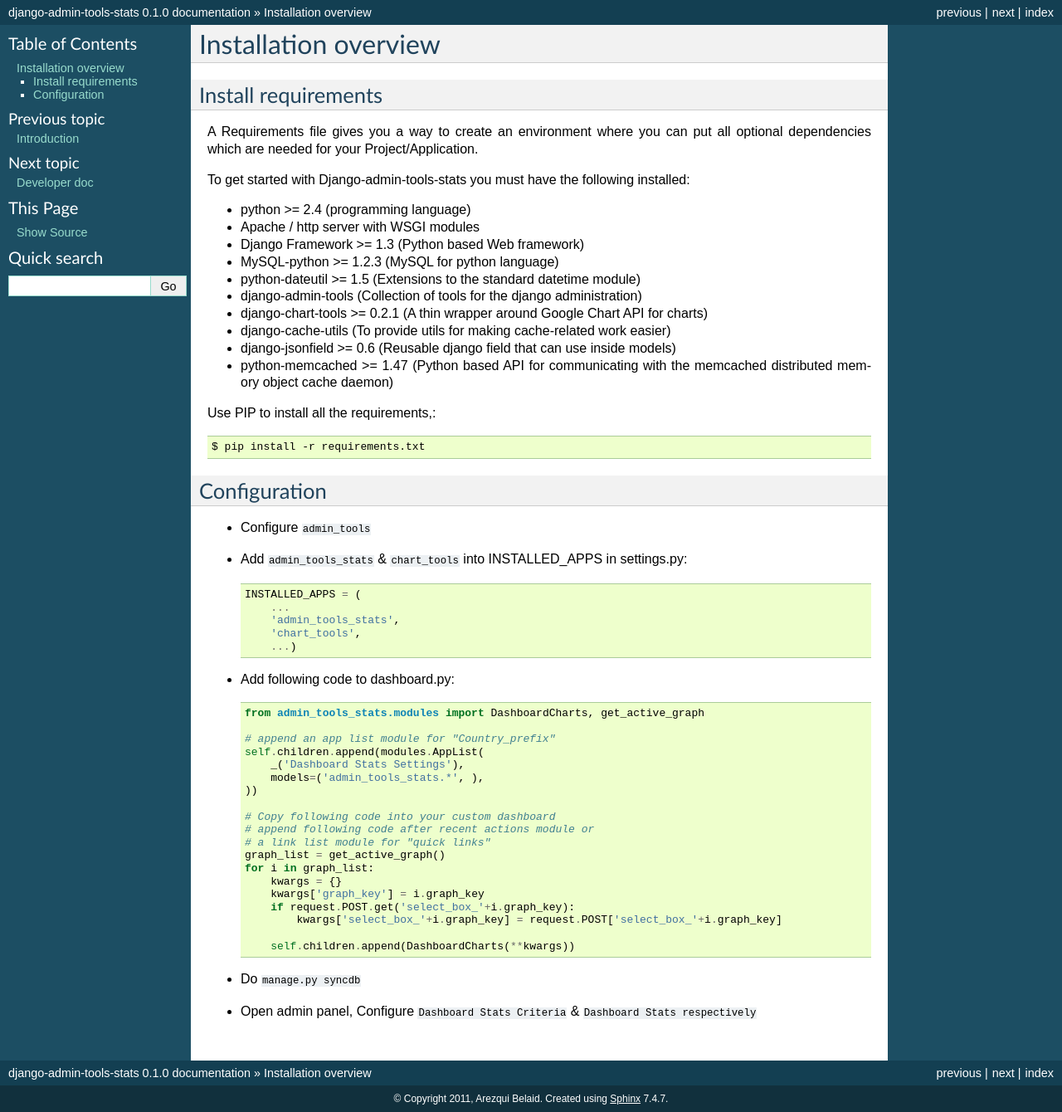
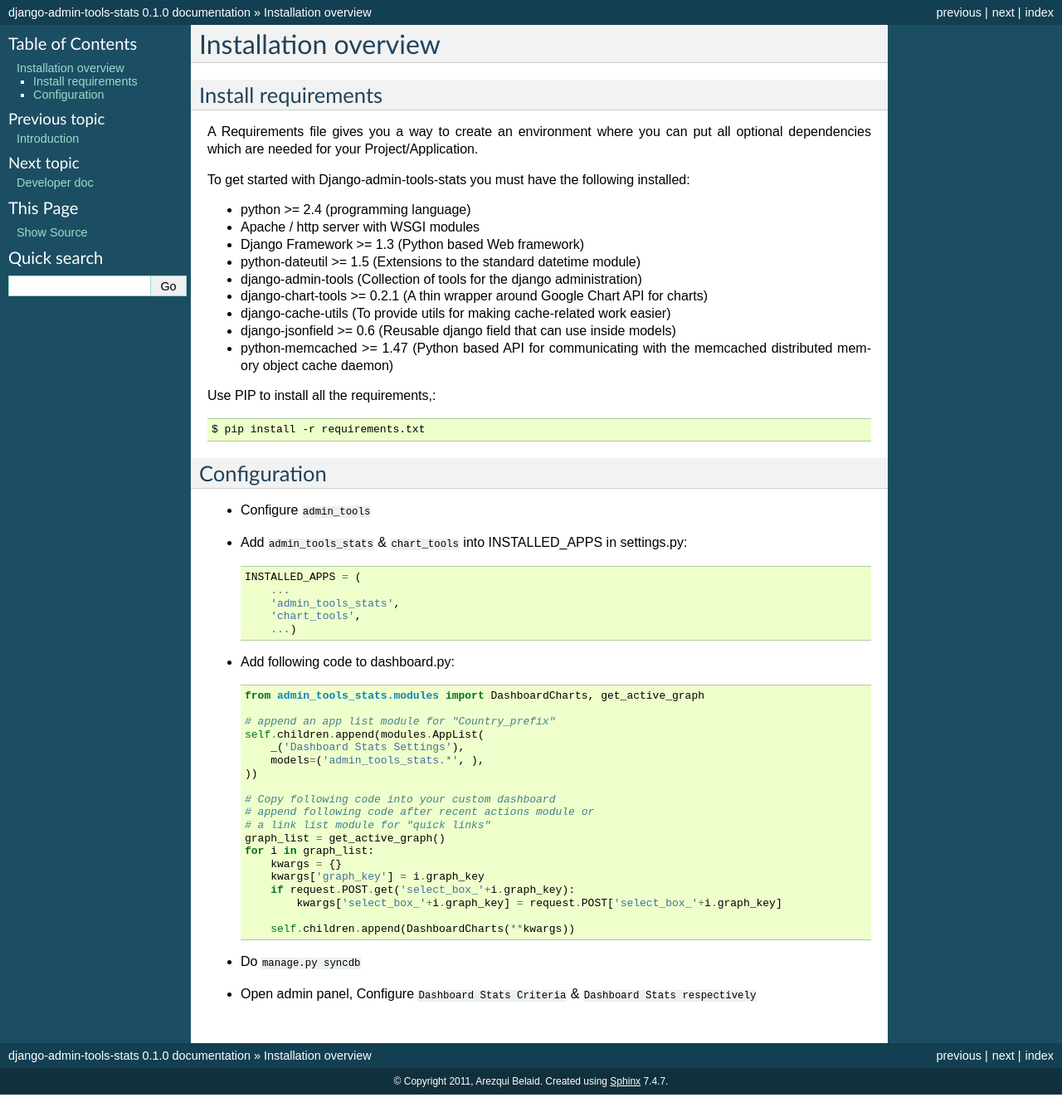
Before and after one commit to areski/django-admin-tools-stats, a Sphinx documentation site: the page built from django_admin_tools_stats/docs/source/installation-overview.rst, in a window 1280 px wide. Shown: the whole page at 83% size. Built offline with Sphinx 7.4.7, drawn with Linux system fonts in a browser that asks for light colours; after the commit the page ends 1319 px from its top, so only the background shows below that.

Commit message:
updated README

```diff
--- a/README.rst
+++ b/README.rst
@@ -11,16 +11,18 @@
 Installation
 ------------
 
-Dashboard-resue is a django based application, so the major requirements are :
+django-admin-tools-stats is a django based application, so the major requirements are :
 
     - python >= 2.4
     - Apache / http server with WSGI modules
     - Django Framework >= 1.3
-    - MySQL-python >= 1.2.3
     - python-dateutil >= 1.5
     - django-qsstats-magic >= 0.6.1
     - django-chart-tools >= 0.2.1
+    - django-jsonfield >= 0.6
+    - python-memcached >= 1.47
     - django-admin-tools
+    - django-cache-utils
 
 
 Configure
--- a/django_admin_tools_stats/docs/source/installation-overview.rst
+++ b/django_admin_tools_stats/docs/source/installation-overview.rst
@@ -17,7 +17,6 @@
 - python >= 2.4 (programming language)
 - Apache / http server with WSGI modules
 - Django Framework >= 1.3 (Python based Web framework)
-- MySQL-python >= 1.2.3 (MySQL for python language)
 - python-dateutil >= 1.5 (Extensions to the standard datetime module)
 - django-admin-tools (Collection of tools for the django administration)
 - django-chart-tools >= 0.2.1 (A thin wrapper around Google Chart API for charts)
```
